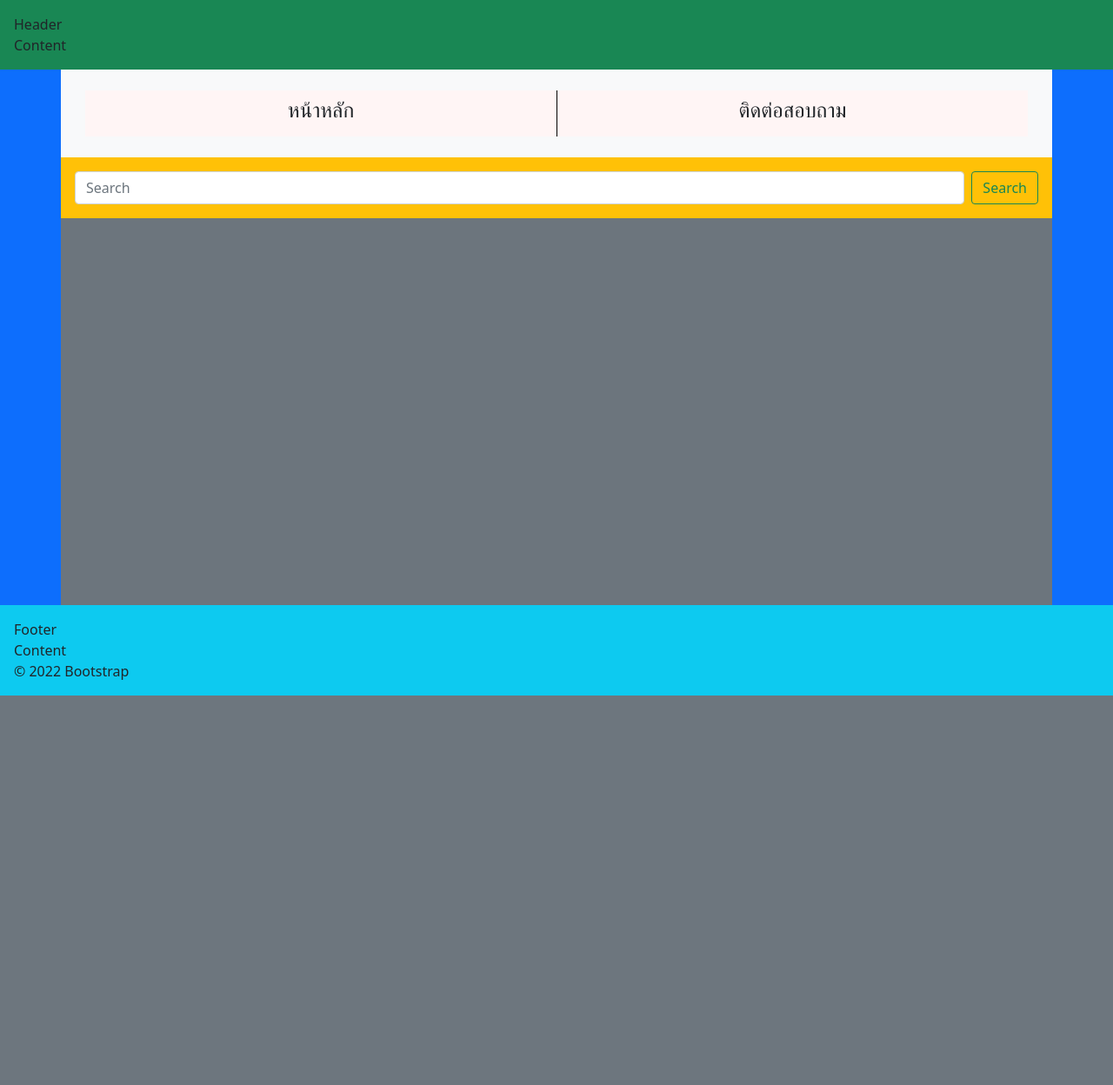
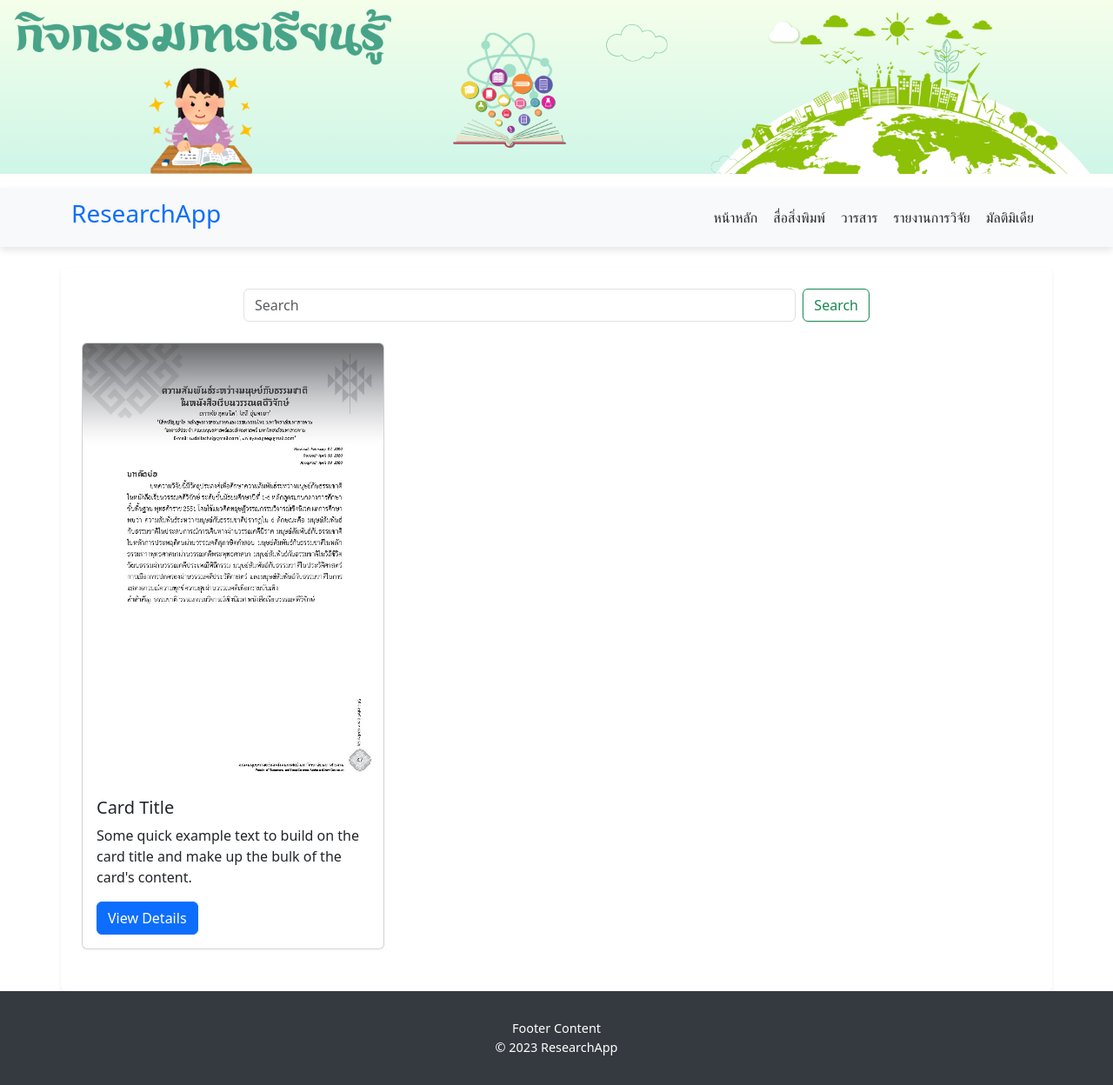
Before and after one commit to pong34811/research_app, a Django app: page / in a window 1280 px wide. Shown: the whole page at 87% size. Before the commit the page ends 800 px from the top, so only its background shows below. Run offline with Django 5.2, Linux system fonts and the light colour scheme.

Commit message:
updata UI/UX หน้า user 10/09/2567

```diff
--- a/myproject/research_app/templates/admins/admin_list.html
+++ b/myproject/research_app/templates/admins/admin_list.html
@@ -146,7 +146,7 @@
           <div class="row my-4">
             <div class="col-md-6">
               <div class="card shadow-sm">
-                <div class="card-header bg-primary text-white">Projects Overview</div>
+                <div class="card-header bg-primary text-white">Projects Charts</div>
                 <div class="card-body" style="position: relative; height: 300px; width: 100%">
                   <canvas id="projectsChart"></canvas>
                 </div>
@@ -155,7 +155,7 @@
 
             <div class="col-md-6">
               <div class="card shadow-sm">
-                <div class="card-header bg-primary text-white">Tags Overview</div>
+                <div class="card-header bg-primary text-white">Tags Charts</div>
                 <div class="card-body" style="position: relative; height: 300px; width: 100%">
                   <canvas id="tagsChart"></canvas>
                 </div>
--- a/myproject/research_app/templates/admins/research_crud/research_list.html
+++ b/myproject/research_app/templates/admins/research_crud/research_list.html
@@ -90,7 +90,7 @@
             <div class="container-fluid px-4">
                 <div class="row my-3">
                     <div class="col-md-12">
-                        <button class="btn btn-primary" data-bs-toggle="modal" data-bs-target="#addProjectModal">
+                        <button class="btn btn-primary" data-bs-toggle="modal" data-bs-target="#addProjectModal" title="เพิ่มข้อมูล Research">
                             <i class="fas fa-plus me-2"></i>Add Research
                         </button>
                     </div>
@@ -122,12 +122,12 @@
                                         <td>{{ project.project_date }}</td>
                                         <td>{{ project.project_tag.all|join:", " }}</td>
                                         <td>
-                                            <button class="btn btn-sm btn-primary" data-bs-toggle="modal" data-bs-target="#editResearchModal-{{ project.id }}">
+                                            <button class="btn btn-sm btn-primary" data-bs-toggle="modal" data-bs-target="#editResearchModal-{{ project.id }}" title="เเก้ไขข้อมูล Research">
                                                 Edit
                                             </button>
                                             {% include 'admins/research_crud/research_edit_modal.html' %}
 
-                                            <button class="btn btn-sm btn-danger" data-bs-toggle="modal" data-bs-target="#deleteResearchModal-{{ project.id }}">
+                                            <button class="btn btn-sm btn-danger" data-bs-toggle="modal" data-bs-target="#deleteResearchModal-{{ project.id }}" title="ลบข้อมูล Research">
                                                 Delete
                                             </button>
                                             {% include 'admins/research_crud/research_delete_modal.html' %}
--- a/myproject/research_app/templates/admins/tag_crud/tag_list.html
+++ b/myproject/research_app/templates/admins/tag_crud/tag_list.html
@@ -76,7 +76,7 @@
             <div class="container-fluid px-4">
                 <div class="row my-4">
                     <div class="col-md-12">
-                        <button class="btn btn-primary" data-bs-toggle="modal" data-bs-target="#addtagModal">
+                        <button class="btn btn-primary" data-bs-toggle="modal" data-bs-target="#addtagModal" title="เพิ่มข้อมูล Tag">
                             <i class="fas fa-plus"></i> Add Tags
                         </button>
                     </div>
@@ -102,12 +102,12 @@
                                         <td>{{ tag.name }}</td>
                                         <td>{{ tag.project_count }}</td>
                                         <td>
-                                            <button class="btn btn-sm btn-primary" data-bs-toggle="modal" data-bs-target="#editTagModal-{{ tag.id }}">
+                                            <button class="btn btn-sm btn-primary" data-bs-toggle="modal" data-bs-target="#editTagModal-{{ tag.id }}" title="เเก้ไขข้อมูล Tag">
                                                 Edit
                                             </button>
                                             {% include 'admins/tag_crud/tag_edit_modal.html' %}
 
-                                            <button class="btn btn-sm btn-danger" data-bs-toggle="modal" data-bs-target="#deleteTagModal-{{ tag.id }}">
+                                            <button class="btn btn-sm btn-danger" data-bs-toggle="modal" data-bs-target="#deleteTagModal-{{ tag.id }}" title="ลบข้อมูล Tag">
                                                 Delete
                                             </button>
                                             {% include 'admins/tag_crud/tag_delete_modal.html' %}
--- a/myproject/research_app/templates/users/user_list.html
+++ b/myproject/research_app/templates/users/user_list.html
@@ -1,63 +1,120 @@
+{% load static %}
 <!DOCTYPE html>
 <html lang="en">
   <head>
     <meta charset="utf-8" />
     <meta name="viewport" content="width=device-width, initial-scale=1" />
-    <title>Footer at Bottom when content is not page-full</title>
+    <title>Improved UI</title>
     <link
-      href="https://cdn.jsdelivr.net/npm/bootstrap@5.1.3/dist/css/bootstrap.min.css"
+      href="https://cdn.jsdelivr.net/npm/bootstrap@5.3.2/dist/css/bootstrap.min.css"
       rel="stylesheet"
-      integrity="sha384-1BmE4kWBq78iYhFldvKuhfTAU6auU8tT94WrHftjDbrCEXSU1oBoqyl2QvZ6jIW3"
-      crossorigin="anonymous"
     />
-  </head>
+    <!-- Custom CSS -->
+    <link rel="stylesheet" href="{% static 'css/styles.css' %}" />
     <style>
-    .nav-item {
-      border-left: 1px solid #000;
-      margin: 0 auto;
-      background-color: #fff5f5;
+      /* Navbar Styles */
+      .navbar-nav .nav-link {
+        transition: color 0.3s ease, font-size 0.3s ease;
       }
-    .nav-item-1 {
-      background-color: #fff5f5;
+
+      .navbar-nav .nav-link:hover {
+        color: #0d6efd;
+        font-size: 1.05rem;
+      }
+
+      /* Box Shadow for Navbar */
+      .navbar {
+        box-shadow: 0 4px 8px rgba(0, 0, 0, 0.1);
+      }
+
+      /* Card Styles */
+      .card {
+        transition: transform 0.3s ease, box-shadow 0.3s ease;
+      }
+
+      .card:hover {
+        transform: translateY(-5px);
+        box-shadow: 0 8px 16px rgba(0, 0, 0, 0.2);
+      }
+
+      /* Footer Styles */
+      footer {
+        padding: 2rem 1rem;
+        background-color: #343a40;
+        color: #fff;
+        text-align: center;
+      }
+
+      footer p {
+        margin: 0;
+        font-size: 0.9rem;
+      }
+
+      /* Main Content Styles */
+      .main-content {
+        min-height: 80vh;
+        background-color: #f8f9fa;
+      }
+
+      /* Banner Styles */
+      .banner {
+        width: 100%;
+        height: auto;
+        object-fit: cover;
+        margin-bottom: 1rem;
       }
     </style>
-  <body class="min-vh-100 d-flex flex-column bg-primary">
-    <header class="p-3 bg-success">
-      Header<br />
-      Content
-    </header>
-
-    <main class="container flex-grow-1 p-0 bg-secondary">
-      <div class="d-flex flex-column">
-        <div class="flex-grow-1 p-3 bg-light">
-          <nav class="navbar navbar-expand-lg bg-body-tertiary">
-            <div class="container-fluid">
+  </head>
+  <body class="d-flex flex-column min-vh-100">
+    <header class="container-fluid p-0">
+      <img
+        src="{% static 'img/1.png' %}"
+        alt="Banner Image"
+        class="banner img-fluid"
+      />
+      <nav class="navbar navbar-expand-lg navbar-light bg-light sticky-top">
+        <div class="container">
+          <a class="navbar-brand text-primary" href="#">
+            <h3>ResearchApp</h3>
+          </a>
+          <button
+            class="navbar-toggler"
+            type="button"
+            data-bs-toggle="collapse"
+            data-bs-target="#navbarSupportedContent"
+            aria-controls="navbarSupportedContent"
+            aria-expanded="false"
+            aria-label="Toggle navigation"
+          >
+            <span class="navbar-toggler-icon"></span>
+          </button>
           <div class="collapse navbar-collapse" id="navbarSupportedContent">
-                <ul class="navbar-nav col-md-12">
-                  <li class="nav-item-1 col-md-6 text-center">
-                    <a
-                      class="nav-link active text-dark"
-                      aria-current="page"
-                      href="#"
-                      ><h4>หน้าหลัก</h4></a
-                    >
+            <ul class="navbar-nav ms-auto">
+              <li class="nav-item">
+                <a class="nav-link text-dark" href="#">หน้าหลัก</a>
               </li>
-
-                  <li class="nav-item col-md-6 text-center">
-                    <a
-                      class="nav-link active text-dark"
-                      aria-current="page"
-                      href="#"
-                      ><h4>ติดต่อสอบถาม</h4></a
-                    >
+              <li class="nav-item">
+                <a class="nav-link text-dark" href="#">สื่อสิ่งพิมพ์</a>
+              </li>
+              <li class="nav-item">
+                <a class="nav-link text-dark" href="#">วารสาร</a>
+              </li>
+              <li class="nav-item">
+                <a class="nav-link text-dark" href="#">รายงานการวิจัย</a>
+              </li>
+              <li class="nav-item">
+                <a class="nav-link text-dark" href="#">มัลติมิเดีย</a>
               </li>
             </ul>
           </div>
         </div>
       </nav>
-        </div>
+    </header>
 
-        <div class="p-3 bg-warning">
+    <main class="container main-content bg-white rounded shadow-sm mt-4">
+      <div class="container py-4">
+        <div class="row justify-content-center">
+          <div class="col-md-8 mb-4">
             <form class="d-flex" role="search">
               <input
                 class="form-control me-2"
@@ -71,12 +128,26 @@
             </form>
           </div>
         </div>
+        <div class="row">
+          <div class="col-md-4 mb-4">
+            <div class="card rounded">
+              <img src="{% static 'img/2.jpg' %}" class="card-img-top" alt="Image description">
+              <div class="card-body">
+                <h5 class="card-title">Card Title</h5>
+                <p class="card-text">Some quick example text to build on the card title and make up the bulk of the card's content.</p>
+                <a href="#" class="btn btn-primary">View Details</a>
+              </div>
+            </div>
+          </div>
+        </div>
+      </div>
     </main>
 
-    <footer class="p-3 bg-info">
-      Footer<br />
-      Content<br />
-      &copy; 2022 Bootstrap
+    <footer class="footer mt-auto">
+      <p>Footer Content</p>
+      <p>&copy; 2023 ResearchApp</p>
     </footer>
+
+    <script src="https://cdn.jsdelivr.net/npm/bootstrap@5.3.2/dist/js/bootstrap.bundle.min.js"></script>
   </body>
 </html>
```
Also changed, not shown: myproject/db.sqlite3, myproject/research_app/static/img/1.png (added), myproject/research_app/static/img/2.jpg (added). Lines whose indentation alone changed are shown as unchanged.
